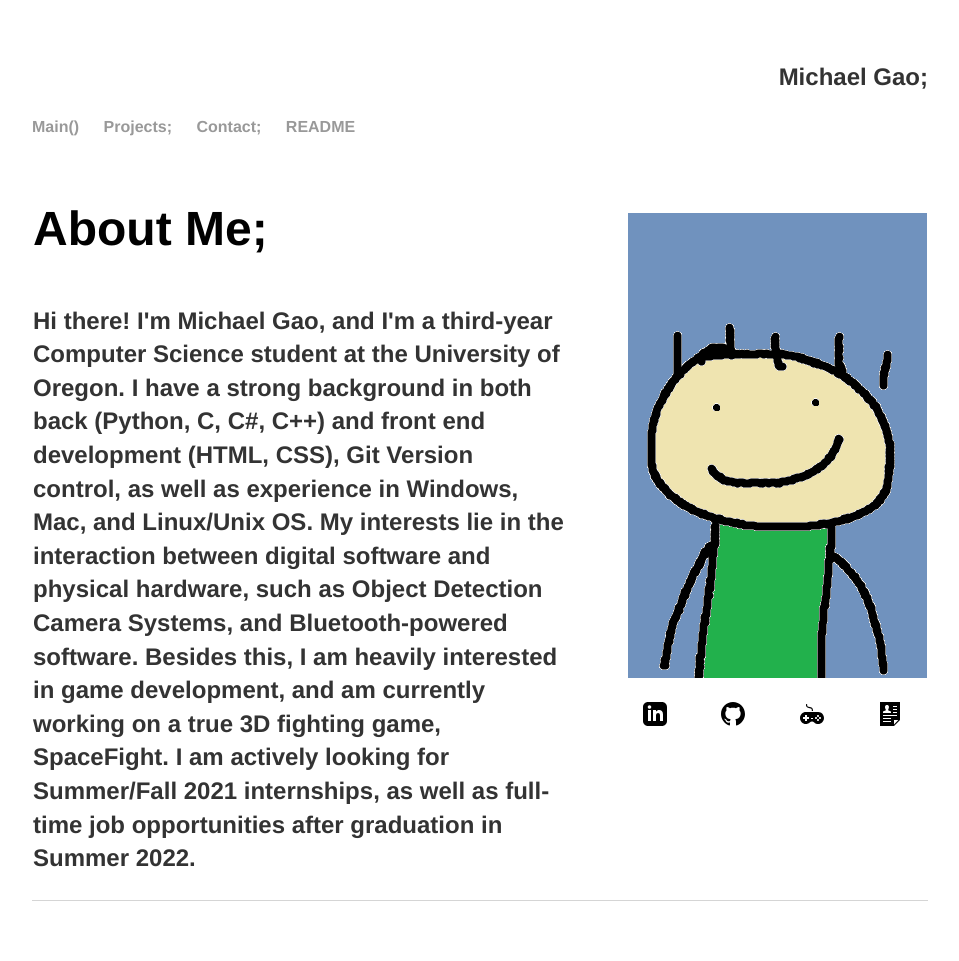
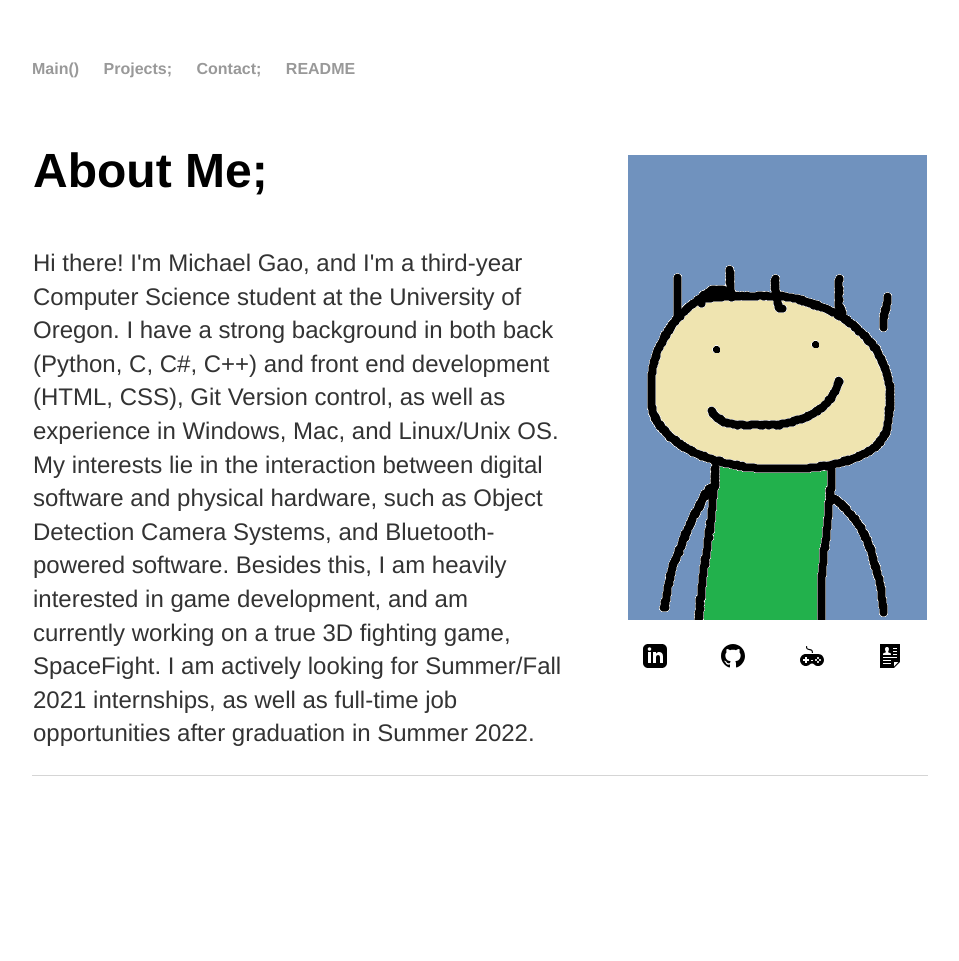
Before and after one commit to michael-c-gao/WebsiteOfMichael, a Jekyll site: the page built from index.html, in a window 1280 px wide. Shown: the whole page, without its empty margins (160-1119 px from the left). Built offline with Jekyll 4.4.1, drawn with Linux system fonts in a browser that asks for light colours; after the commit the page ends 900 px from its top, so only the background shows below that.

Commit message:
Update default.html

```diff
--- a/_layouts/default.html
+++ b/_layouts/default.html
@@ -7,7 +7,6 @@
 		<body>
 			<nav>
 	    		<ul>
-				<p align="right" ><strong>Michael Gao;<strong></p>
 	        		<li><a href="/">Main()</a></li>
 				<li><a href="/projects">Projects;</a></li>
 	        		<li><a href="/contact">Contact;</a></li>
```
